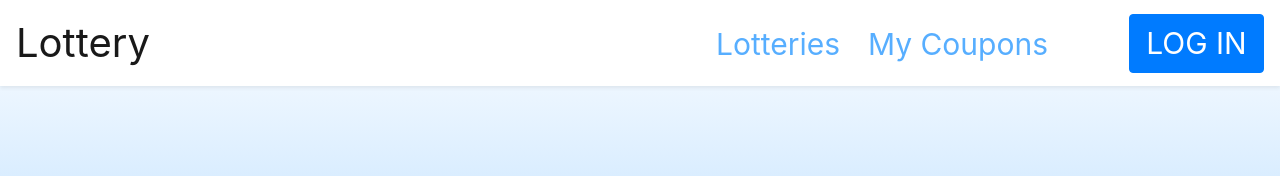
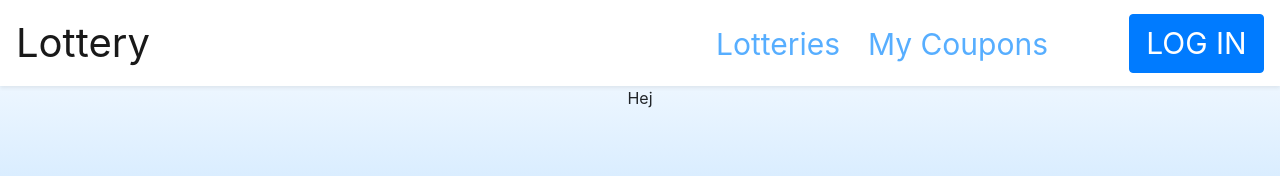
Before and after one commit to AvaPL/Lottery, a React (Create React App) app in the folder frontend/: page / in a window 1280 px wide. Shown: the top 176 px of the page. Built offline with nearby package versions, Linux system fonts and the light colour scheme.

Commit message:
Added multiple pages.

```diff
--- a/frontend/package.json
+++ b/frontend/package.json
@@ -10,6 +10,8 @@
     "react": "^16.13.1",
     "react-bootstrap": "^1.0.0",
     "react-dom": "^16.13.1",
+    "react-router": "^5.1.2",
+    "react-router-dom": "^5.1.2",
     "react-scripts": "3.4.1"
   },
   "scripts": {
--- a/frontend/src/index.js
+++ b/frontend/src/index.js
@@ -1,16 +1,17 @@
 import React from 'react';
 import ReactDOM from 'react-dom';
 import './index.css';
-import App from './App';
 import * as serviceWorker from './serviceWorker';
-import 'bootstrap/dist/css/bootstrap.min.css'
+import App from './pages/App';
+import {BrowserRouter} from "react-router-dom";
 
 ReactDOM.render(
-  <React.StrictMode>
-    <App />
-  </React.StrictMode>,
-  document.getElementById('root')
+    <BrowserRouter>
+        <App/>
+    </BrowserRouter>,
+document.getElementById('root')
 );
+
 
 // If you want your app to work offline and load faster, you can change
 // unregister() to register() below. Note this comes with some pitfalls.
--- a/frontend/src/App.js
+++ b/frontend/src/pages/App.js
@@ -1,11 +1,14 @@
 import React from 'react';
 import './App.css';
-import NavBar from "./components/NavBar";
+import NavBar from "../components/NavBar";
+import {Route} from "react-router";
+import MainPage from "./MainPage";
 
 function App() {
     return (
         <div className="App">
             <NavBar/>
+            <Route exact path="/" component={MainPage} />
         </div>
     );
 }
--- /dev/null
+++ b/frontend/src/pages/MainPage.css
@@ -0,0 +1,3 @@
+.MainPage{
+    text-align: center;
+}
--- /dev/null
+++ b/frontend/src/pages/MainPage.js
@@ -0,0 +1,14 @@
+import React from 'react';
+import './MainPage.css';
+import NavBar from "../components/NavBar";
+import 'bootstrap/dist/css/bootstrap.min.css';
+
+function MainPage() {
+    return (
+        <div className="MainPage">
+            <span>Hej</span>
+        </div>
+    );
+}
+
+export default MainPage;
```
Also changed, not shown: frontend/src/pages/App.css (renamed from frontend/src/App.css), 2 other files (tests, documents, lock files or other folders).
